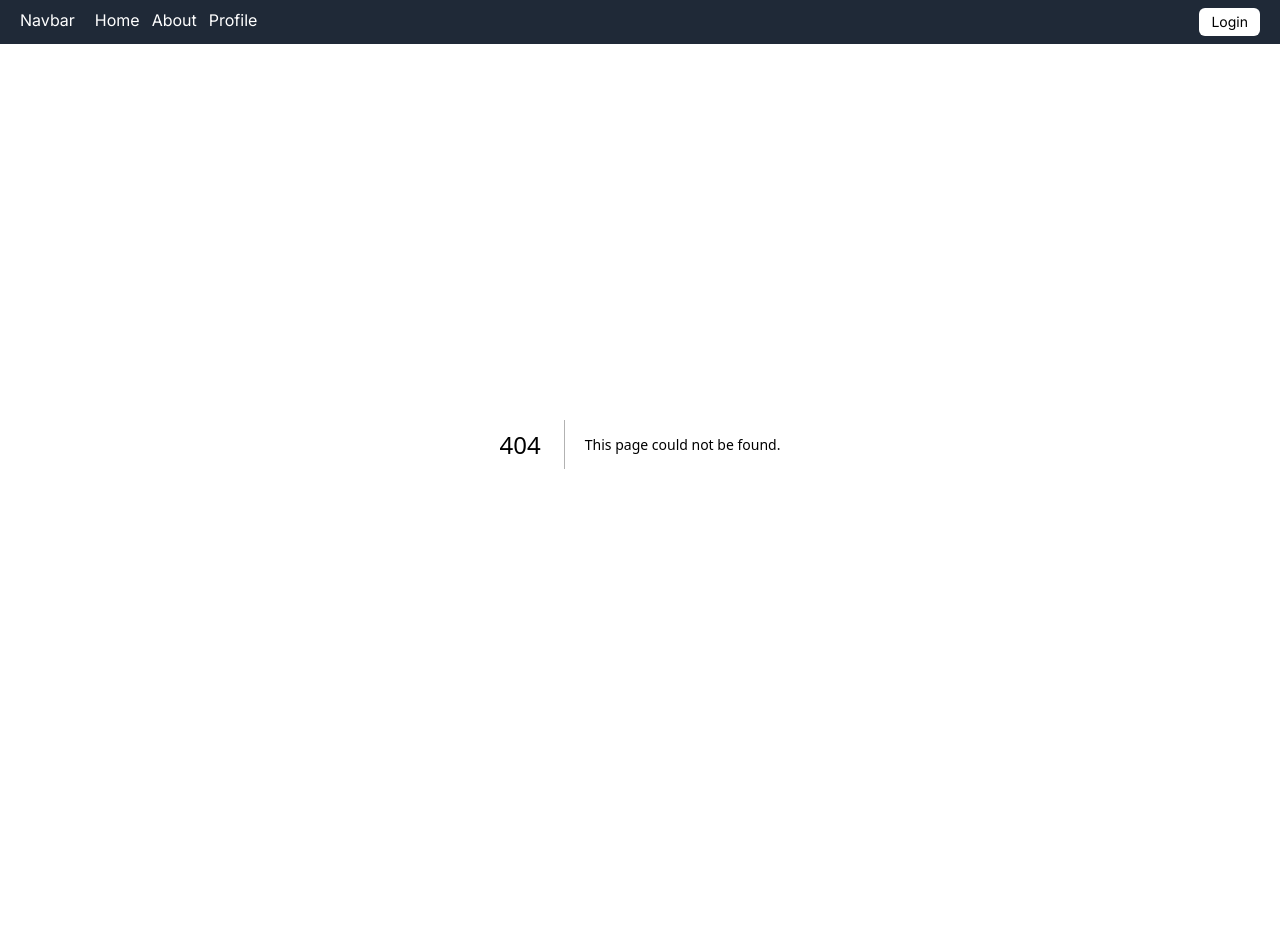
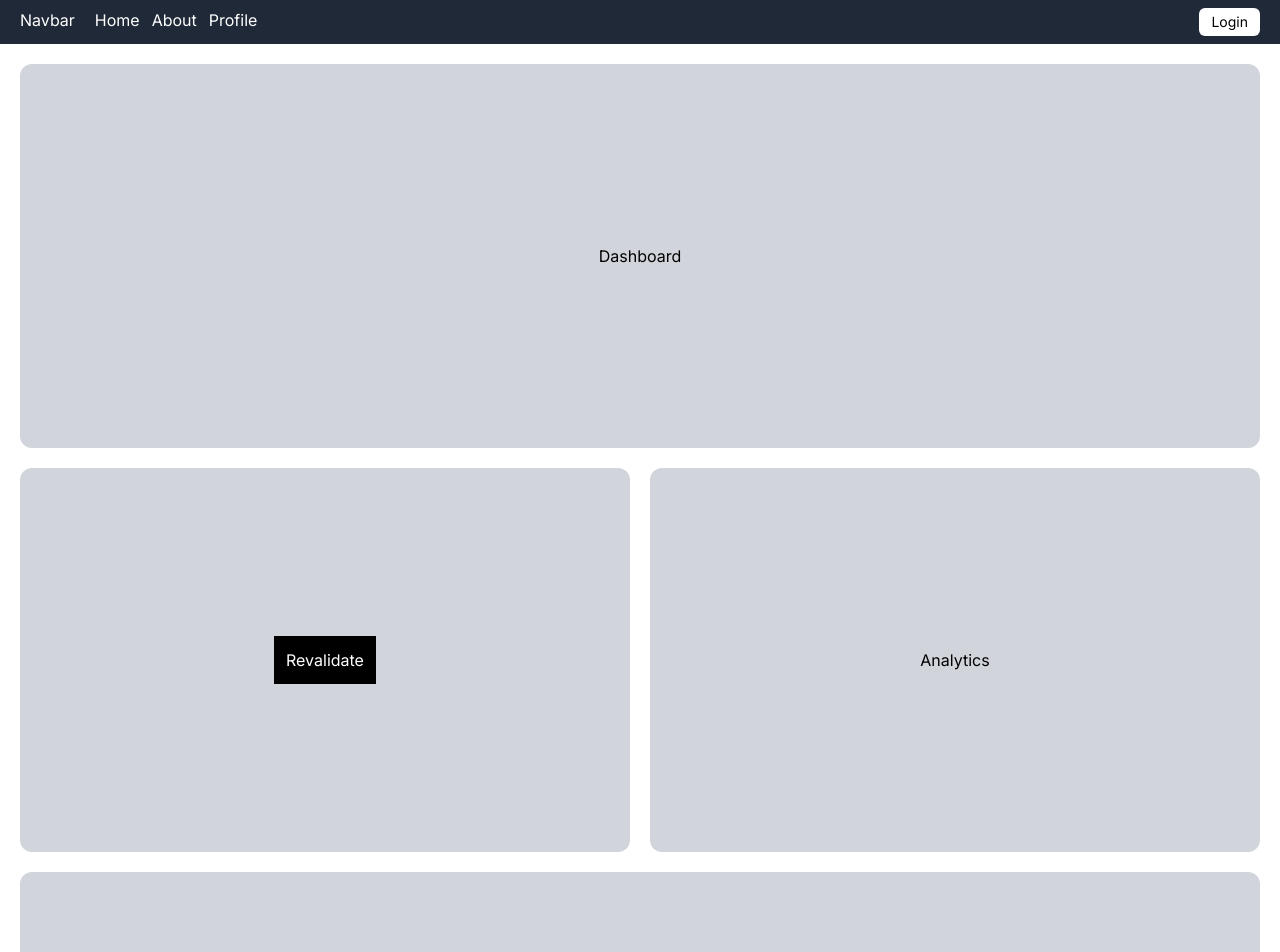
Before and after one commit to daffaabp/learn-nextjs-app-router, a Next.js app: page /dashboard in a window 1280 px wide. Before the commit this address had no page. Shown: the top 952 px of the page. Before the commit the page ends 844 px from the top, so only its background shows below. Built offline with nearby package versions, Linux system fonts and the light colour scheme.

Commit message:
add parallel routes
products, analytics, and payments

```diff
--- /dev/null
+++ b/src/app/(admin)/dashboard/@analytics/page.tsx
@@ -0,0 +1,7 @@
+export default function Analytics() {
+  return (
+    <div className="w-3/6 h-96 bg-gray-300 rounded-[12px] flex justify-center items-center">
+      <h1>Analytics</h1>
+    </div>
+  )
+}
--- /dev/null
+++ b/src/app/(admin)/dashboard/@payments/default.tsx
@@ -0,0 +1,3 @@
+export default function Default() {
+  return null;
+}
--- /dev/null
+++ b/src/app/(admin)/dashboard/@payments/page.tsx
@@ -0,0 +1,7 @@
+export default function Payments() {
+  return (
+    <div className="w-full mt-5 h-96 bg-gray-300 rounded-[12px] flex justify-center items-center">
+      <h1>Payments</h1>
+    </div>
+  )
+}
--- a/src/app/(admin)/dashboard/product/page.tsx
+++ b/src/app/(admin)/dashboard/@products/page.tsx
@@ -23,7 +23,7 @@
   }
 
   return (
-    <div>
+    <div className="w-3/6 h-96 bg-gray-300 rounded-[12px] flex justify-center items-center mr-5">
       <h1>{status}</h1>
       <button className="bg-black text-white p-3 m-5" onClick={() => revalidate()}>Revalidate</button>
     </div>
--- /dev/null
+++ b/src/app/(admin)/dashboard/layout.tsx
@@ -0,0 +1,22 @@
+export default function Layout({
+  children,
+  products,
+  analytics,
+  payments,
+}: {
+  children: React.ReactNode,
+  products: React.ReactNode,
+  analytics: React.ReactNode,
+  payments: React.ReactNode,
+}) {
+  return (
+    <div className="p-5">
+      <div>{children}</div>
+      <div className="mt-5 flex justify-center items-center">
+        {products}
+        {analytics}
+      </div>
+      {payments}
+    </div>
+  )
+}
--- /dev/null
+++ b/src/app/(admin)/dashboard/page.tsx
@@ -0,0 +1,8 @@
+export default function DashboardPage() {
+  return (
+    <div className="w-full h-96 bg-gray-300 rounded-[12px] flex justify-center items-center">
+      <h1>Dashboard </h1>
+    </div>
+
+  )
+}
--- a/src/middleware.ts
+++ b/src/middleware.ts
@@ -3,7 +3,7 @@
 
 export function middleware(request: NextRequest) {
 
-  const isLogin = false;
+  const isLogin = true;
   // setiap kita mengakses sebuah URL, maka yang diakses adalah middleware nya terlebih dahulu
 
   if (!isLogin) {
```
